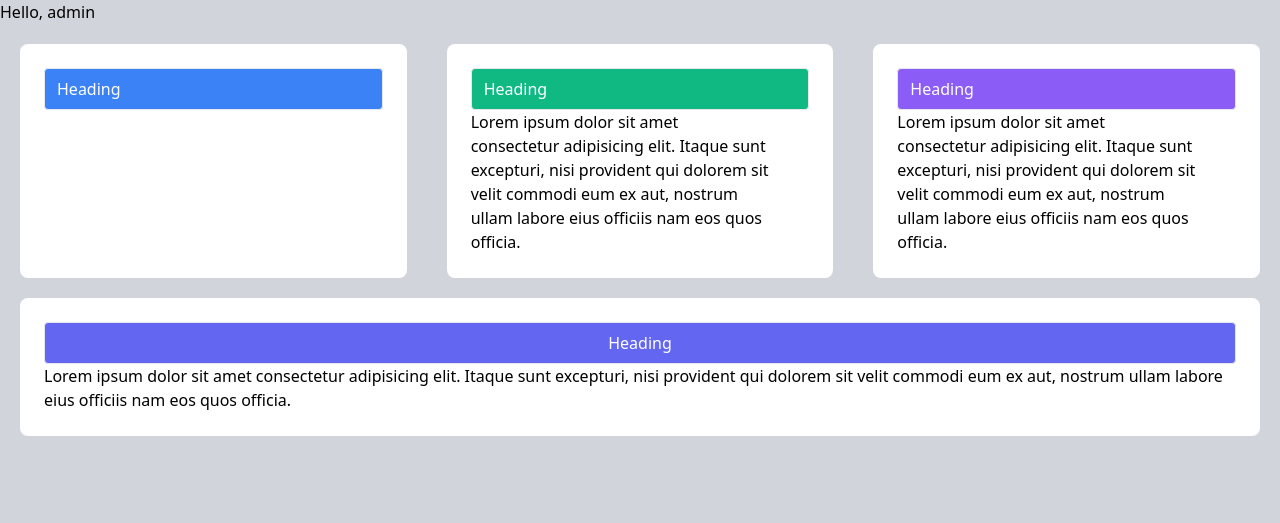
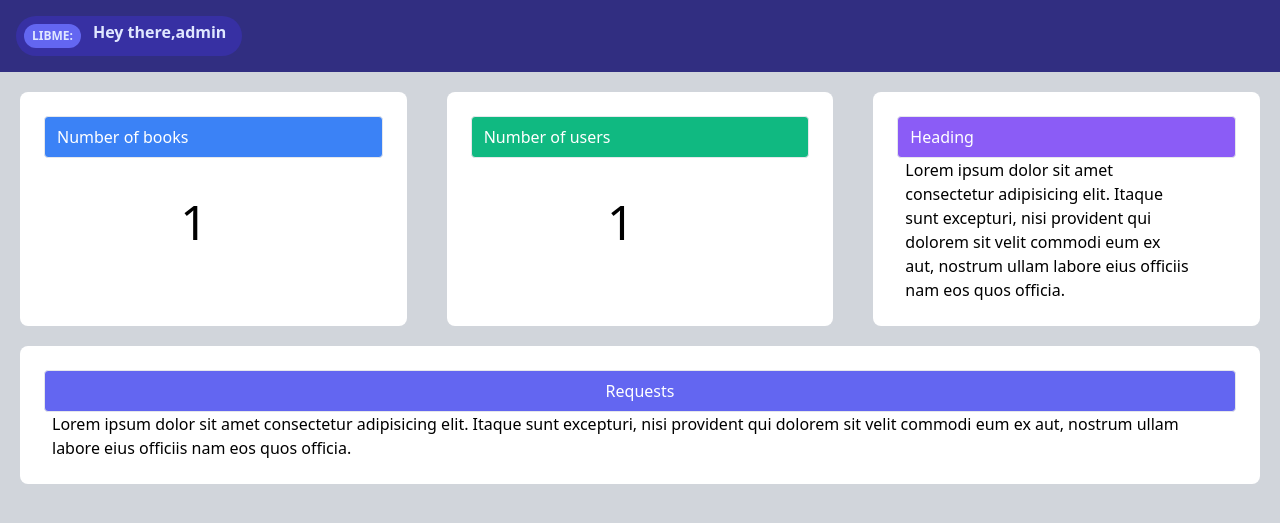
Before and after one commit to bennett1412/library-management-system, a PHP site: page /lib-man-proj/client/admin/admin-dashboard.php in a window 1280 px wide. Shown: the part 64-587 px from the top of the page. Run offline with PHP 8.4, Linux system fonts and the light colour scheme; a user stored in the database is signed in; data comes from the database, SQL or seed files in the repository; tables that the repository leaves empty or names only in its code hold one stand-in row (values such as "Sample post").

Commit message:
feat:add admin dashboard

```diff
--- a/client/admin/admin-dashboard.php
+++ b/client/admin/admin-dashboard.php
@@ -1,49 +1,12 @@
 <?php
 include_once 'header.php';
-?>
-<?php
+include_once 'auth/admin-features.php';
 if (isset($_SESSION["id"])) {
-    echo '<p>Hello, ' . $_SESSION["name"] . '</p>';
-
+require_once 'auth/dashboard.inc.php';
 }
 ?>
 
-<div class="grid grid-cols-3">
-    <div class=" bg-white p-6 rounded-lg mt-5 mx-5">
-        <div class="bg-blue-500 border rounded w-full py-2 px-3 text-white bold">
-            Heading
-        </div>
-        <div class="" style="width: 300px">
 
-        </div>
-    </div>
-
-    <div class="bg-white p-6 rounded-lg mt-5 mx-5">
-        <div class="bg-green-500 border rounded w-full py-2 px-3 text-white bold">
-            Heading
-        </div>
-        <div class="" style="width: 300px">
-            Lorem ipsum dolor sit amet consectetur adipisicing elit. Itaque sunt excepturi, nisi provident qui dolorem sit velit commodi eum ex aut, nostrum ullam labore eius officiis nam eos quos officia.
-        </div>
-    </div>
-
-    <div class="bg-white p-6 rounded-lg mt-5 mx-5">
-        <div class="bg-purple-500 border rounded w-full py-2 px-3 text-white bold">
-            Heading
-        </div>
-        <div class="" style="width: 300px">
-            Lorem ipsum dolor sit amet consectetur adipisicing elit. Itaque sunt excepturi, nisi provident qui dolorem sit velit commodi eum ex aut, nostrum ullam labore eius officiis nam eos quos officia.
-        </div>
-    </div>
-    </div>
-    <div class="bg-white p-6 rounded-lg mt-5 mx-5 justify-center">
-        <div class="text-center bg-indigo-500 border rounded w-full py-2 px-3 text-white bold">
-            Heading
-        </div>
-        <div class="w-full" >
-            Lorem ipsum dolor sit amet consectetur adipisicing elit. Itaque sunt excepturi, nisi provident qui dolorem sit velit commodi eum ex aut, nostrum ullam labore eius officiis nam eos quos officia.
-        </div>
-
-</div>
     <?php
     include_once 'footer.php';
+?>
--- /dev/null
+++ b/client/admin/auth/admin-features.php
@@ -0,0 +1,48 @@
+<?php
+
+require_once "../../server/db_connect.php";
+
+function getUserCount($conn){
+    $sql = "SELECT count(id) FROM users;";
+    $stmt = mysqli_stmt_init($conn);
+    if (!mysqli_stmt_prepare($stmt, $sql)) {
+        header("location: ../admin-signup.php?error=stmtfailed");
+        exit();
+    }
+
+   // mysqli_stmt_bind_param($stmt, "s", $email);
+    mysqli_stmt_execute($stmt);
+
+    $resultData = mysqli_stmt_get_result($stmt);
+
+    if ($row = mysqli_fetch_assoc($resultData)) {
+        return $row;
+    } else {
+        $result = false;
+        return $result;
+    }
+    mysqli_stmt_close($stmt);
+}
+
+function getBookCount($conn)
+{
+    $sql = "SELECT count(B_NO) FROM books;";
+    $stmt = mysqli_stmt_init($conn);
+    if (!mysqli_stmt_prepare($stmt, $sql)) {
+        header("location: ../admin-signup.php?error=stmtfailed");
+        exit();
+    }
+
+    // mysqli_stmt_bind_param($stmt, "s", $email);
+    mysqli_stmt_execute($stmt);
+
+    $resultData = mysqli_stmt_get_result($stmt);
+
+    if ($row = mysqli_fetch_assoc($resultData)) {
+        return $row;
+    } else {
+        $result = false;
+        return $result;
+    }
+    mysqli_stmt_close($stmt);
+}
--- /dev/null
+++ b/client/admin/auth/dashboard.inc.php
@@ -0,0 +1,46 @@
+<?php
+require_once('../../server/db_connect.php');
+?>
+<div class="bg-indigo-900 py-4 lg:px-4">
+    <div class="p-2 bg-indigo-800 text-indigo-100 leading-none lg:rounded-full flex lg:inline-flex" role="alert">
+        <span class="flex rounded-full bg-indigo-500 uppercase px-2 py-1 text-xs font-bold mr-3">LibMe:</span>
+        <span class="font-semibold mr-2 text-left flex-auto">Hey there,<?php echo $_SESSION["name"] ?></span>
+    </div>
+</div>
+<div class="grid grid-cols-3">
+    <div class=" bg-white p-6 rounded-lg mt-5 mx-5">
+        <div class="bg-blue-500 border rounded w-full py-2 px-3 text-white bold">
+            Number of books
+        </div>
+        <div class="text-center mt-10 text-5xl" style="width: 300px">
+            <?php echo getBookCount($conn)["count(B_NO)"] ?>
+        </div>
+    </div>
+
+    <div class="bg-white p-6 rounded-lg mt-5 mx-5">
+        <div class="bg-green-500 border rounded w-full py-2 px-3 text-white bold">
+            Number of users
+        </div>
+        <div class="text-center mt-10 text-5xl" style="width: 300px">
+            <?php echo getUserCount($conn)["count(id)"] ?>
+        </div>
+    </div>
+
+    <div class="bg-white p-6 rounded-lg mt-5 mx-5">
+        <div class="bg-purple-500 border rounded w-full py-2 px-3 text-white bold">
+            Heading
+        </div>
+        <div class="px-2" style="width: 300px">
+            Lorem ipsum dolor sit amet consectetur adipisicing elit. Itaque sunt excepturi, nisi provident qui dolorem sit velit commodi eum ex aut, nostrum ullam labore eius officiis nam eos quos officia.
+        </div>
+    </div>
+</div>
+<div class="bg-white p-6 rounded-lg mt-5 mx-5 justify-center">
+    <div class="text-center bg-indigo-500 border rounded w-full py-2 px-3 text-white bold">
+        Requests
+    </div>
+    <div class="w-full px-2">
+        Lorem ipsum dolor sit amet consectetur adipisicing elit. Itaque sunt excepturi, nisi provident qui dolorem sit velit commodi eum ex aut, nostrum ullam labore eius officiis nam eos quos officia.
+    </div>
+
+</div>
--- a/client/admin/header.php
+++ b/client/admin/header.php
@@ -36,7 +36,7 @@ session_start();
             if (isset($_SESSION["id"])) {
                 echo '<a class="mx-3 toggle hidden md:flex w-full md:w-auto px-4 py-2 text-right bg-blue-700 hover:bg-blue-900 text-white md:rounded" href="auth/logout.inc.admin.php">Logout</a></li>';
                 echo '<a class="mx-3 toggle hidden md:flex w-full md:w-auto px-4 py-2 text-right bg-blue-700 hover:bg-blue-900 text-white md:rounded" href="admin-profile.php">View Profile</a></li>';
-                echo '<a class="mx-3 toggle hidden md:flex w-full md:w-auto px-4 py-2 text-right bg-blue-700 hover:bg-red-900 text-white md:rounded" href="admin-update_profile.php">Change Profile</a></li>';
+                echo '<a class="mx-3 toggle hidden md:flex w-full md:w-auto px-4 py-2 text-right bg-blue-700 hover:bg-blue-900 text-white md:rounded" href="admin-update_profile.php">Change Profile</a></li>';
             } else {
                 echo '<a class="mx-3 toggle hidden md:flex w-full md:w-auto  px-4 py-2 text-right bg-blue-700 hover:bg-blue-900 text-white md:rounded" href="admin-signup.php">Register</a>';
                 echo '<a class="mx-3 toggle hidden md:flex w-full md:w-auto px-4 py-2 text-right bg-blue-700 hover:bg-blue-900 text-white md:rounded" href="admin-login.php">Login</a>';
--- a/client/header.php
+++ b/client/header.php
@@ -36,7 +36,7 @@ session_start();
             if (isset($_SESSION["id"])) {
                 echo '<a class="mx-3 toggle hidden md:flex w-full md:w-auto px-4 py-2 text-right bg-blue-700 hover:bg-blue-900 text-white md:rounded" href="auth/logout.inc.php">Logout</a></li>';
                 echo '<a class="mx-3 toggle hidden md:flex w-full md:w-auto px-4 py-2 text-right bg-blue-700 hover:bg-blue-900 text-white md:rounded" href="profile.php">View Profile</a></li>';
-                echo '<a class="mx-3 toggle hidden md:flex w-full md:w-auto px-4 py-2 text-right bg-blue-700 hover:bg-red-900 text-white md:rounded" href="update_profile.php">Change Profile</a></li>';
+                echo '<a class="mx-3 toggle hidden md:flex w-full md:w-auto px-4 py-2 text-right bg-blue-700 hover:bg-blue-900 text-white md:rounded" href="update_profile.php">Change Profile</a></li>';
             } else {
                 echo '<a class="mx-3 toggle hidden md:flex w-full md:w-auto  px-4 py-2 text-right bg-blue-700 hover:bg-blue-900 text-white md:rounded" href="signup.php">Register</a>';
                 echo '<a class="mx-3 toggle hidden md:flex w-full md:w-auto px-4 py-2 text-right bg-blue-700 hover:bg-blue-900 text-white md:rounded" href="login.php">Login</a>';
--- a/client/login.php
+++ b/client/login.php
@@ -42,7 +42,7 @@ include_once 'header.php';
             }
         }
         ?>
-        <a href="reset-password.php">Forgot your password? :(</a>
+        <a class="text-gray-600 hover:text-blue-600"href="reset-password.php">Forgot your password? :(</a>
     </div>
 </div>
 <?php
--- a/client/reset-password.inc.php
+++ b/client/reset-password.inc.php
@@ -81,7 +81,7 @@
                                 else{
                                     mysqli_stmt_bind_param($stmt , "s" , $tokenEmail);
                                     mysqli_stmt_execute($stmt);
-                                    header("Location: signup.php?newpwd=passwordupdated");
+                                    header("Location: login.php?newpwd=passwordupdated");
 
                             }
 
--- a/server/db_connect.php
+++ b/server/db_connect.php
@@ -2,7 +2,7 @@
 
 $servername = "localhost";
 $dBUsername = "root";
-$dBPassword = "jasleo"; //jasleo
+$dBPassword = ""; //jasleo
 $dBName = "lms_test";
 
 $conn = mysqli_connect($servername, $dBUsername, $dBPassword, $dBName);
```
Also changed, not shown: client/reset-password.php (+7 -7 lines).
